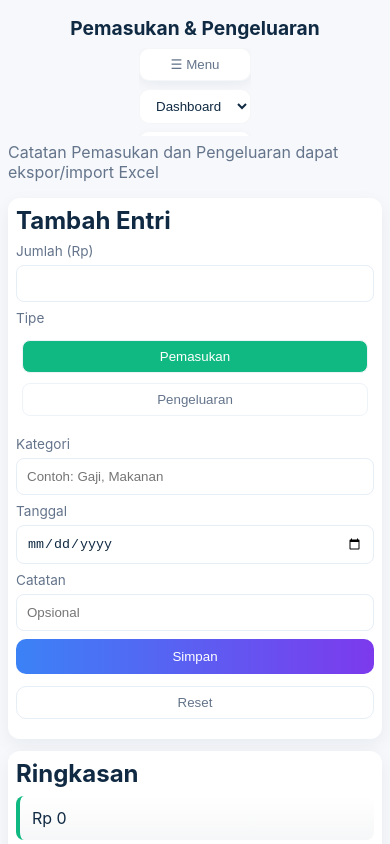
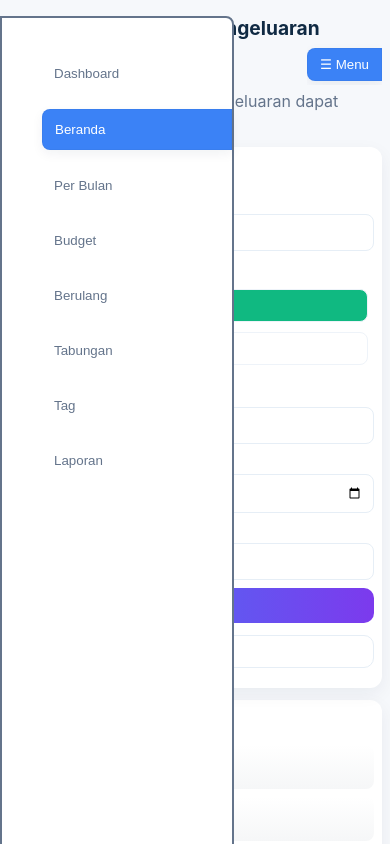
Before and after one commit to azkafaizal98-debug/Pemasukan-dan-pengeluaran, a website: page public/index.html in a window 390 px wide. Both pictures are taken after a click on the button "☰ Menu". Shown: the top 844 px of the page. Drawn offline with nearby package versions, Linux system fonts and the light colour scheme; no server answers.

Commit message:
`Added animation effects to navigation menu and form elements`

```diff
--- a/public/app.js
+++ b/public/app.js
@@ -732,10 +732,28 @@ document.addEventListener('click', (e)=>{
     if (page === 'tags') loadTags();
   }
 });
-
+let nav = document.getElementById("nav-toggle")
+let navList = document.getElementById("nav-select")
 let warna = document.getElementById("warna")
 let warna2 = document.getElementById("warna2")
 // Perubahan Tombol by azka
+nav.addEventListener("click" ,function(){
+  if(navList.style.display === "block"){
+    navList.classList.add("animate__fadeOutLeft")
+    setTimeout(function(){
+     navList.style.display = "none"
+     navList.classList.remove("animate__fadeOutLeft")
+    },1000)
+  }else{
+    navList.style.display = "block"
+    navList.classList.add("animate__fadeInLeft")
+    setTimeout(function(){
+      navList.classList.remove("animate__fadeInLeft")
+    },1000)
+  }
+})
+
+
 warna.addEventListener("click" ,function(){
   if(warna.style.background === "var(--success)"){
     warna.style.background = "var(--accent)"
--- a/public/index.html
+++ b/public/index.html
@@ -1,31 +1,37 @@
 <!doctype html>
 <html lang="id">
+
 <head>
   <meta charset="utf-8">
   <meta name="viewport" content="width=device-width,initial-scale=1">
   <title>Pencatat Pemasukan & Pengeluaran</title>
   <link rel="stylesheet" href="style.css">
+  <link
+    rel="stylesheet"
+    href="https://cdnjs.cloudflare.com/ajax/libs/animate.css/4.1.1/animate.min.css"
+  />
 
 </head>
+
 <body>
   <div class="app">
-    <header class="header">
-      <div class="top-row" style="display: flex; justify-content: space-between; align-items: center;">
-        <h1>Pemasukan & Pengeluaran</h1>
+    <header class="header" style="text-align: center;">
+      <h1 class="animate__animated animate__fadeIn">Pemasukan & Pengeluaran</h1>
+      <div class="top-row" style="display: flex; justify-content: space-between; align-items: end;">
         <nav class="nav">
-          <button class="nav-toggle" id="nav-toggle">☰ Menu</button>
+          <button class="nav-toggle animate__animated animate__fadeInRight " id="nav-toggle">☰ Menu</button>
           <div class="nav-dropdown">
-            <select class="nav-select" id="nav-select">
-              <option value="dashboard">Dashboard</option>
-              <option value="home">Beranda</option>
-              <option value="monthly">Per Bulan</option>
-              <option value="budgets">Budget</option>
-              <option value="recurring">Berulang</option>
-              <option value="goals">Tabungan</option>
-              <option value="tags">Tag</option>
-              <option value="reports">Laporan</option>
-            </select>
-            <ul class="nav-list" id="nav-list">
+            <ul class="nav-select animate__animated animate__fadeInLeft" id="nav-select">
+              <li><button class="nav-btn" data-page="dashboard">Dashboard</button></li>
+              <li><button class="nav-btn active" data-page="home">Beranda</button></li>
+              <li><button class="nav-btn" data-page="monthly">Per Bulan</button></li>
+              <li><button class="nav-btn" data-page="budgets">Budget</button></li>
+              <li><button class="nav-btn" data-page="recurring">Berulang</button></li>
+              <li><button class="nav-btn" data-page="goals">Tabungan</button></li>
+              <li><button class="nav-btn" data-page="tags">Tag</button></li>
+              <li><button class="nav-btn" data-page="reports">Laporan</button></li>
+            </ul>
+            <ul class="nav-list animate__animated animate__fadeIn" id="nav-list" >
               <li><button class="nav-btn" data-page="dashboard">Dashboard</button></li>
               <li><button class="nav-btn active" data-page="home">Beranda</button></li>
               <li><button class="nav-btn" data-page="monthly">Per Bulan</button></li>
@@ -38,7 +44,7 @@
           </div>
         </nav>
       </div>
-      <p class="sub">Catatan Pemasukan dan Pengeluaran dapat ekspor/import Excel</p>
+      <p class="sub animate__animated animate__fadeIn">Catatan Pemasukan dan Pengeluaran dapat ekspor/import Excel</p>
     </header>
 
     <main>
@@ -78,7 +84,7 @@
         </div>
 
         <div id="page-home" class="page">
-      <section class="card form-card">
+          <section class="card form-card  animate__animated animate__fadeInUp">
             <h2>Tambah Entri</h2>
             <form id="entry-form">
               <div class="row">
@@ -173,7 +179,8 @@
               <div class="row">
                 <label>Tipe</label>
                 <div class="btn-group btn-berulang">
-                  <button type="button" data-type="income" class="recurring-type-btn active" id="warna">Pemasukan</button>
+                  <button type="button" data-type="income" class="recurring-type-btn active"
+                    id="warna">Pemasukan</button>
                   <button type="button" data-type="expense" class="recurring-type-btn" id="warna2">Pengeluaran</button>
                 </div>
               </div>
@@ -298,4 +305,5 @@
 
   <script src="app.js"></script>
 </body>
+
 </html>
--- a/public/style.css
+++ b/public/style.css
@@ -11,6 +11,18 @@
 
 * {
   box-sizing: border-box
+}
+
+.animate__animated.animate__fadeIn{
+  --animate-duration: 2s;
+}
+
+.animate__animated.animate__fadeInUp{
+  --animate-duration: 1.5s;
+}
+
+.animate__animated.animate__fadeInRight{
+  --animate-duration: 1.5s;
 }
 
 body {
@@ -110,7 +122,8 @@ body {
 
 .sub {
   color: var(--muted);
-  margin-top: 6px
+  margin-top: 6px;
+  text-align: start;
 }
 
 .card {
@@ -370,17 +383,36 @@ label.import-label {
 
   .nav-toggle {
     display: block;
-    margin-bottom: 8px
+    margin-top: 8px;
+    background-color: var(--accent);
+    color: white;
+    border-radius: 8px 0px 0px 8px;
   }
 
   .nav-dropdown {
-    display: block;
-    position: relative
+    display: flex;
+    position: relative;
   }
 
   .nav-select {
-    display: block;
-    margin-bottom: 8px
+    display: none;
+    margin-bottom: 8px;
+    position: fixed;
+    border: 2px solid var(--muted);
+    left: 0;
+    top: 0;
+    height: 100vh;
+    width: 60%;
+    border-top-right-radius: 8px;
+    border-top-left-radius: 0px;
+    list-style: none;
+    padding: 20px;
+    z-index: 20;
+  }
+  .nav-select button{
+    border-radius: 6px;
+    margin: 16px 0px 0px 20px;
+    border-radius: 8px 0px 0px 8px;
   }
 
   .nav-list {
@@ -396,11 +428,6 @@ label.import-label {
     right: 0;
     z-index: 10
   }
-
-  .nav-list.open {
-    display: flex
-  }
-
   .nav-list li {
     border-bottom: 1px solid var(--glass)
   }
```
Lines whose indentation alone changed are shown as unchanged.
